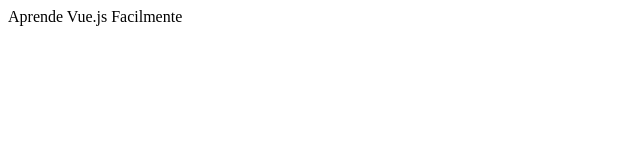
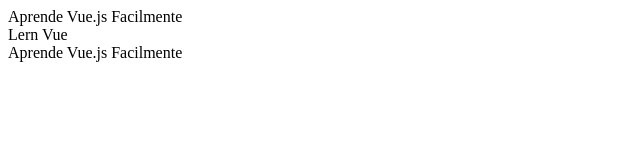
Before and after one commit to marco-contreras/vue_class_01, a plain HTML site: page index.html in a window 1280 px wide. Shown: the whole page, without its empty margins (0-640 px from the left). Drawn offline with nearby package versions, Linux system fonts and the light colour scheme.

Commit message:
Call to DataVars and Methods

```diff
--- a/index.html
+++ b/index.html
@@ -9,7 +9,9 @@
 <body>
 
 <div class="vue">
-    <span>{{ message }}</span>
+    <span>{{ message }}</span><br>
+    <span>{{ showMessage() }}</span><br>
+    <span>{{ showFirstMessage() }}</span>
 </div>
 
 <script src="vue.js"></script>
--- a/vue.js
+++ b/vue.js
@@ -2,5 +2,14 @@
     el: '.vue',
     data: {
         message: 'Aprende Vue.js Facilmente'
+    },
+    methods: {
+        showMessage: function(){
+            return 'Lern Vue';
+        },
+        showFirstMessage: function(){
+            return this.message;
+        }
     }
+
 });
```
